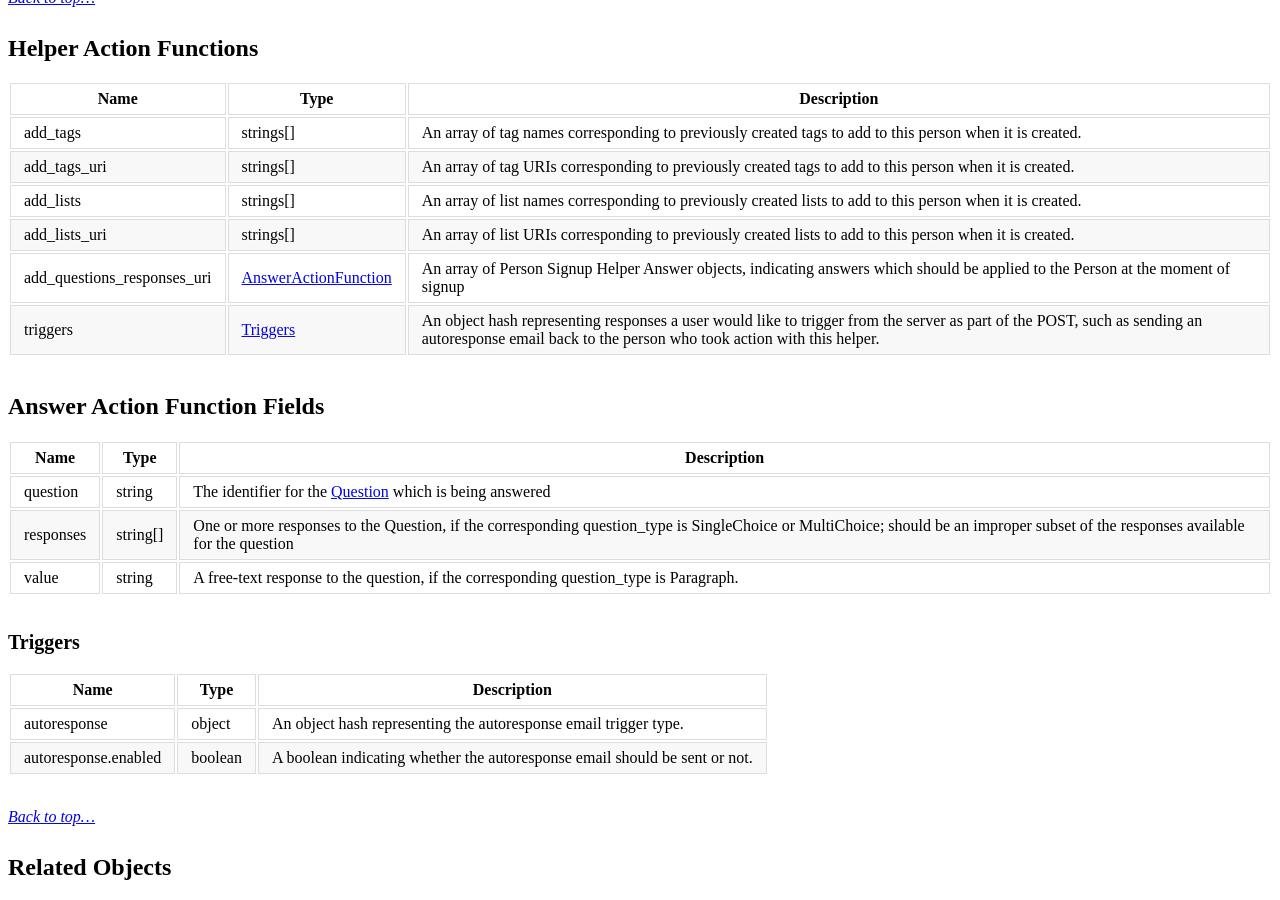
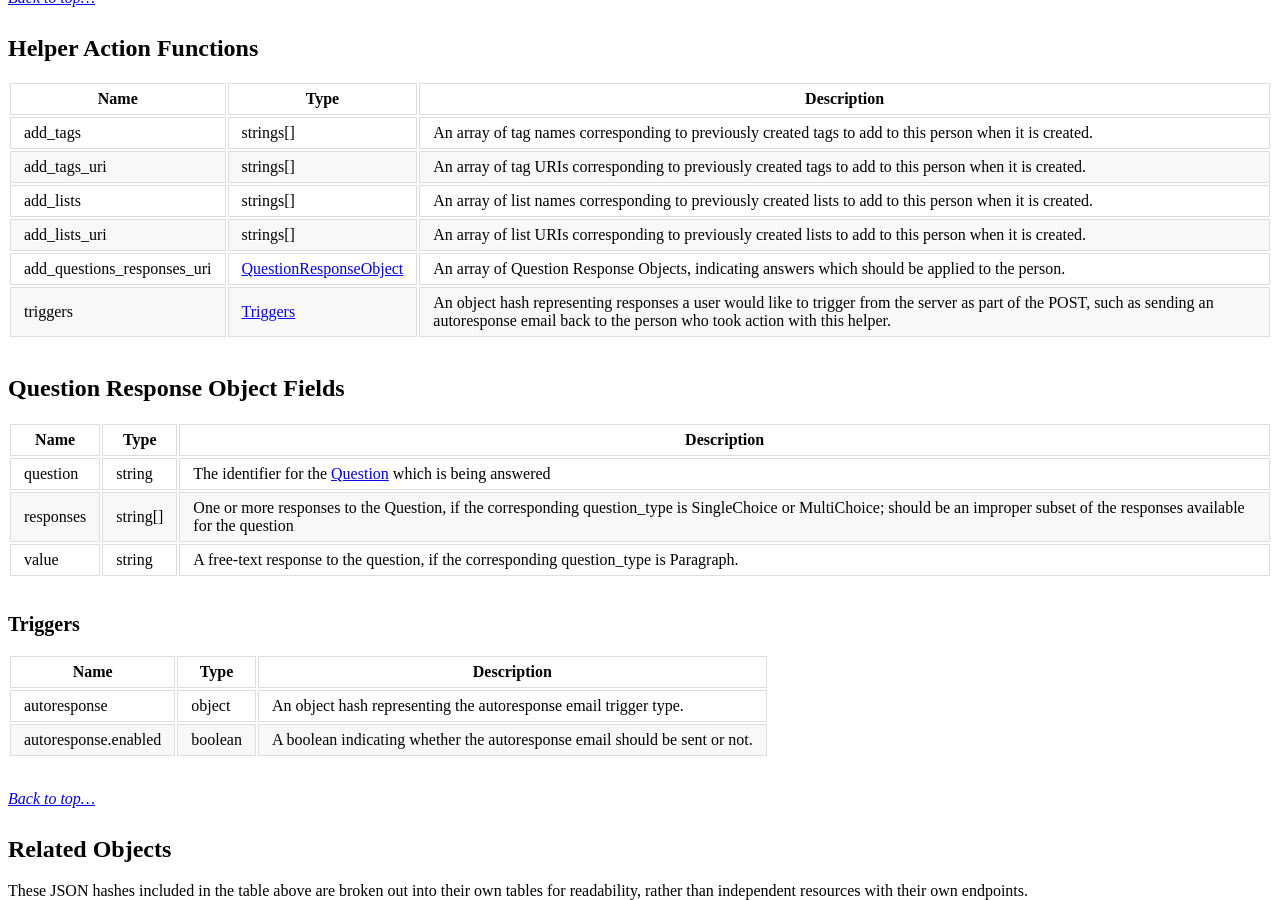
Before and after one commit to opensupporter/osdi-docs, a Jekyll site: the page built from record_donation.md, in a window 1280 px wide and 900 px high, scrolled down 2612 px. Built offline with Jekyll 4.4.1, drawn with Linux system fonts in a browser that asks for light colours; a style sheet for code colours, icons or effects is not loaded; some of the changed text lies outside the part shown.

Commit message:
tweaks from shai

```diff
--- a/_includes/helper_action_functions.md
+++ b/_includes/helper_action_functions.md
@@ -5,10 +5,10 @@
 |add_tags_uri  |strings[]     |An array of tag URIs corresponding to previously created tags to add to this person when it is created.
 |add_lists     |strings[]     |An array of list names corresponding to previously created lists to add to this person when it is created.
 |add_lists_uri     |strings[]     |An array of list URIs corresponding to previously created lists to add to this person when it is created.
-|add_questions_responses_uri      |[AnswerActionFunction](#answer-action-function-fields)     |An array of Person Signup Helper Answer objects, indicating answers which should be applied to the Person at the moment of signup
+|add_questions_responses_uri      |[QuestionResponseObject](#question-response-object-fields)     |An array of Question Response Objects, indicating answers which should be applied to the person.
 |triggers		|[Triggers](#triggers)	|An object hash representing responses a user would like to trigger from the server as part of the POST, such as sending an autoresponse email back to the person who took action with this helper.
 
-### Answer Action Function Fields
+### Question Response Object Fields
 
 |Name          |Type      |Description
 |-----------    |-----------|--------------
```
Also changed, not shown: record_donation.md (+0 -3 lines).
